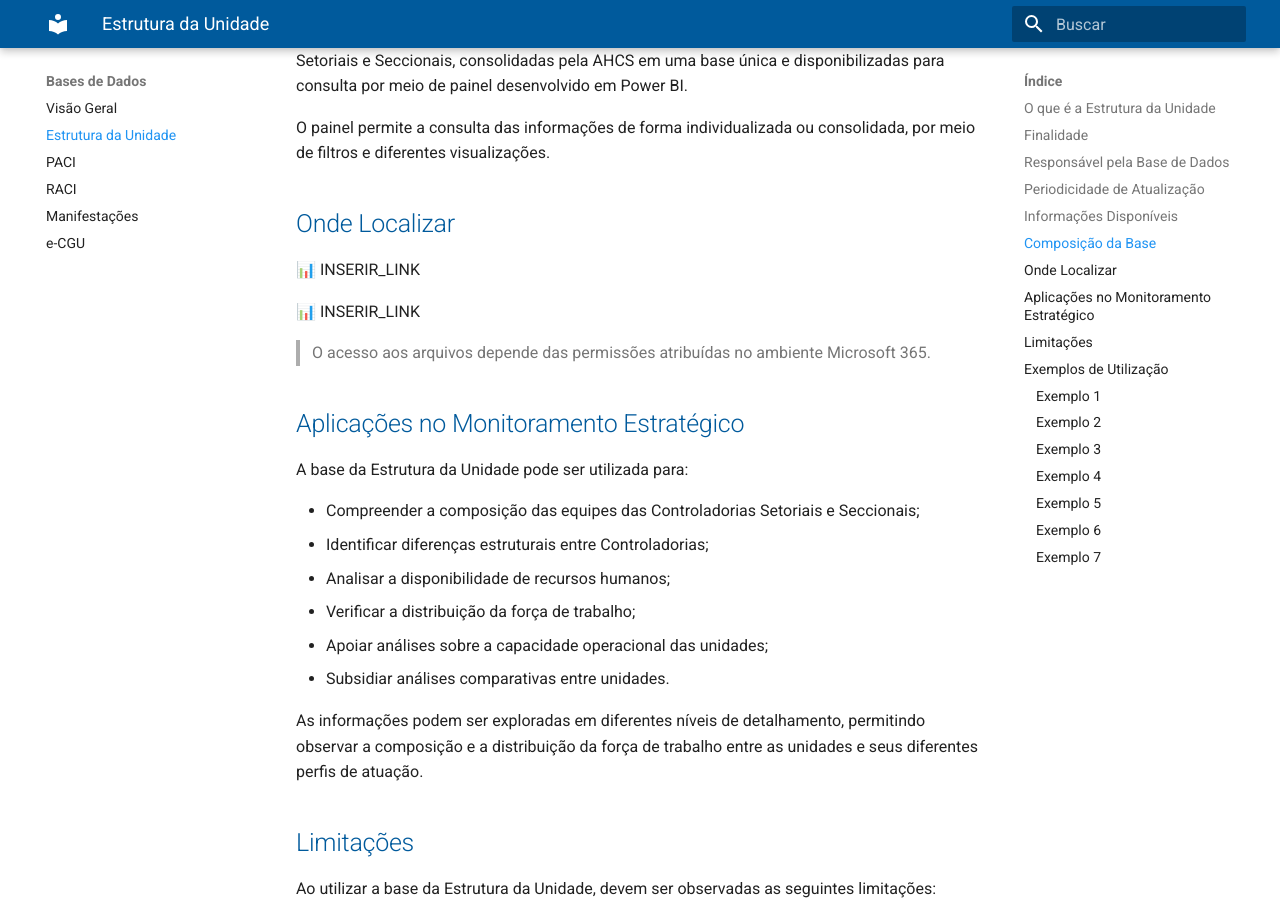
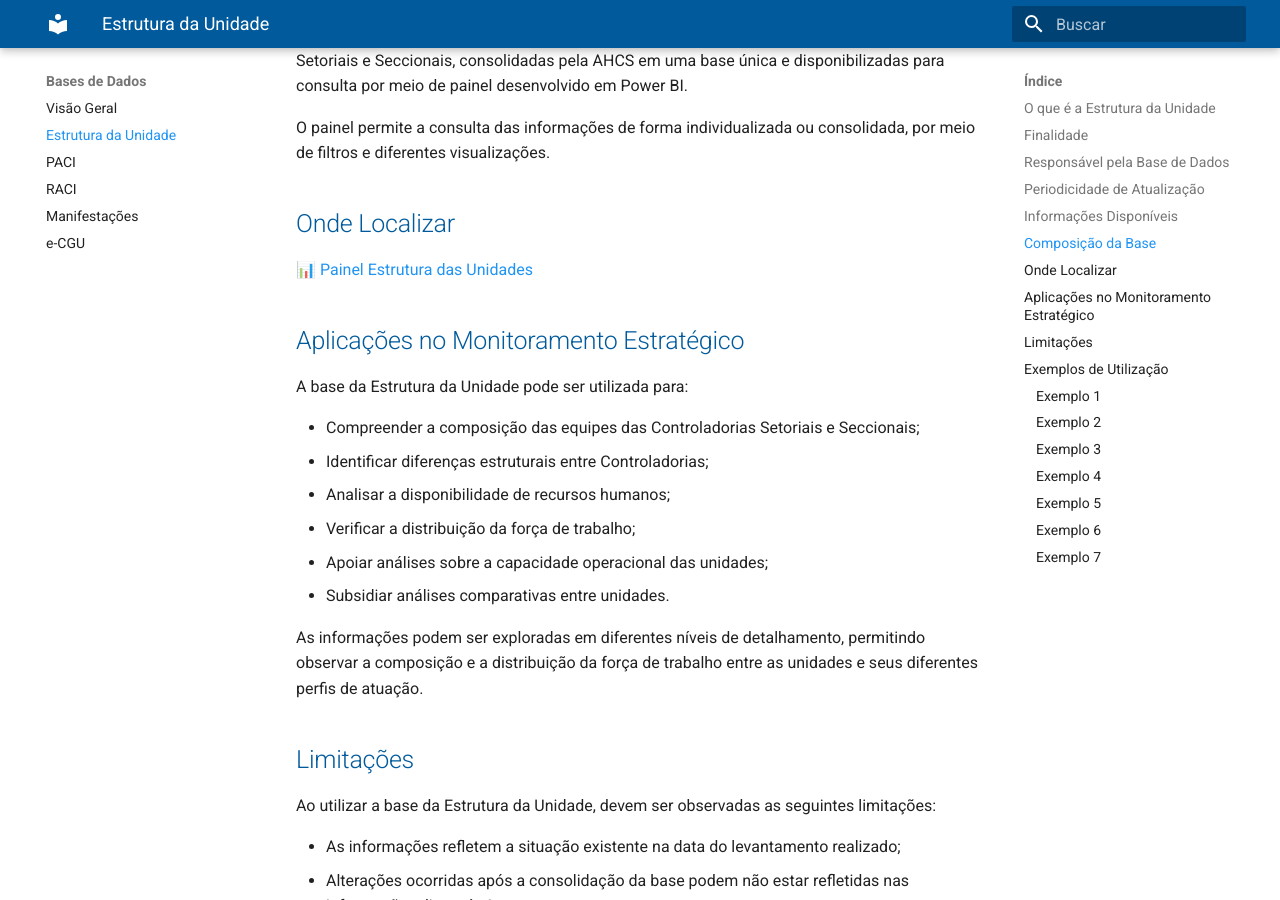
Before and after one commit to CGEMG-AHCS/guia-monitoramento-estrategico, an MkDocs documentation site: the page built from docs/bases-dados/estrutura-rh.md, in a window 1280 px wide and 900 px high, scrolled down 1633 px. Built offline with MkDocs 1.6.1 and Material for MkDocs 9.7.7, drawn with Linux system fonts in a browser that asks for light colours.

Commit message:
Update estrutura-rh.md

```diff
--- a/docs/bases-dados/estrutura-rh.md
+++ b/docs/bases-dados/estrutura-rh.md
@@ -44,11 +44,8 @@ O painel permite a consulta das informações de forma individualizada ou consol
 
 ## Onde Localizar
 
-📊 INSERIR_LINK
+📊 [Painel Estrutura das Unidades](https://app.powerbi.com/view?r=eyJrIjoiNWJiY2Q1MDEtOWY4MC00MDljLWJlNWQtNmFmMTExZmFmZDMzIiwidCI6ImU1ZDNhZTdjLTliMzgtNDhkZS1hMDg3LWY2NzM0YTI4NzU3NCJ9)
 
-📊 INSERIR_LINK
-
-> O acesso aos arquivos depende das permissões atribuídas no ambiente Microsoft 365.
 
 ## Aplicações no Monitoramento Estratégico
 
```
